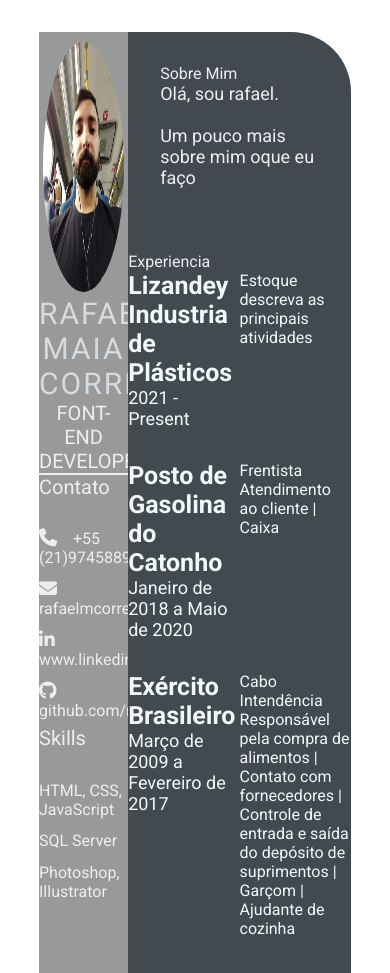
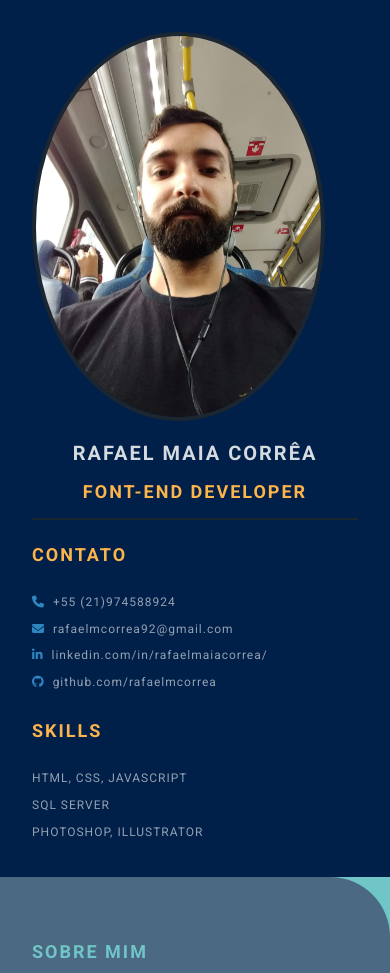
Before and after one commit to rafaelmcorrea/rafaelmcorrea.github.io, a plain HTML site: page index.html in a window 390 px wide. Shown: the top 973 px of the page. Drawn offline with Linux system fonts and the light colour scheme.

Commit message:
feature: css style (#6)

```diff
--- a/assets/css/style.css
+++ b/assets/css/style.css
@@ -1,4 +1,4 @@
-@import url('https://fonts.googleapis.com/css2?family=Roboto:wght@400;500;700&display=swap');
+@import url('https://fonts.googleapis.com/css2?family=Roboto:ital,wght@0,100;0,300;0,400;0,500;0,700;0,900;1,100;1,300;1,400;1,500;1,700;1,900&display=swap');
 
 * {
     margin: 0;
@@ -6,6 +6,10 @@
     box-sizing: border-box;
     list-style: none;
     font-family: 'Roboto', sans-serif;
+}
+
+body {
+    background-color: #70c6c7;
 }
 
 .resume-contents {
@@ -19,50 +23,61 @@
 .left-section {
     grid-column: span 2;
     height: 100%;
-    background-color: #999999;
+    background-color: #00204A;
 }
 
 .right-section {
     grid-column: span 5;
     height: 100%;
-    background-color: #424a50;
+    background-color: #4B6982;
     border-radius: 0px 60px 0px 0px;
 }
 
-.left-section-contents{
+.left-section-content{
     padding: 2rem 2rem;
 }
 
 .profile {
-    text-align: center;
     width: 100%;
-    border-bottom: 2px solid #eeeeee;
+    border-bottom: 2px solid #1B2631;
 }
+
 .profile .profile-image {
-    margin-top: 10px;
     width: 90%;
-    height: 250px;
-    border-radius: 100%;
+    border-radius: 50%;
+    border: 4px solid #1B2631;
 }
 
 .name {
     color: #D6DBDF;
-    font-size: 30px;
+    font-size: 25px;
     letter-spacing: 2px;
     text-transform: uppercase;
+    text-align: center;
+    font-weight: bold;
+    padding: 1rem 0;
 }
 
 .profession {
-    color: #eeeeee;
-    font-size: 20px;
+    color: #FDB44B;
+    font-size: 15px;
     text-transform: uppercase;
     text-align: center;
+    letter-spacing: 2px;
+    font-weight: bold;
+    padding-bottom: 1rem;
 }
 
 /* .contact-info { border-bottom: 2px solid #1B2631; } */
 .left-title {
-    color: #eeeeee;
+    color: #FDB44B;
     font-size: 20px;
+    letter-spacing: 2px;
+    text-transform: uppercase;
+    font-weight: bold;
+    display: flex;
+    align-items: center;
+    padding-top: 1.5rem;
 }
 
 .contact-info ul {
@@ -72,14 +87,18 @@
 .contact-info ul li,
 .references ul li {
     padding: .4rem 0;
-    color: #eeeeee;
+    display: flex;
+    align-items: center;
+    color: #d6dbdfaf;
+    letter-spacing: 1px;
+    font-size: 12px;
 }
 
 .contact-info ul li i,
 .references ul li i {
-    padding-right: 1rem;
+    padding-right: 0.5rem;
     font-size: 18px;
-    color: #eeeeee;
+    color: #2E86C1;
 }
 
 .skills ul {
@@ -87,23 +106,56 @@
 }
 .skills ul li p {
     padding: .4rem 0;
-    color: #eeeeee;
+    color: #d6dbdfaf;
+    font-size: 16px;
+    letter-spacing: 1px;
+    display: flex;
+    align-items: center;
+    text-transform: uppercase;
 }
+
+.referance-name {
+    padding-top: 1.5rem;
+    padding-bottom: .4rem;
+    font-size: 18px;
+    color: #F9E79F;
+    letter-spacing: 1px;
+    text-transform: uppercase;
+}
+
+.referance-profession {
+    font-size: 16px;
+    color: #d6dbdfaf;
+    letter-spacing: 1px;
+    /* text-transform: uppercase; */
+    padding-bottom: .4rem;
+}
+
 
 .right-section-contents {
     padding: 2rem 2rem;
 }
 
 .right-title {
-    color: #eeeeee;
+    color: #70C6C7;
+    font-size: 30px;
+    letter-spacing: 2px;
+    text-transform: uppercase;
+    font-weight: bold;
+    display: flex;
+    align-items: center;
+    padding: 2rem 0;
+    position: relative;
 }
 
 .gap {
     padding-bottom: 2rem;
 }
 .about-me-contents {
-    font-size: 18px;
-    color: #eeeeee;
+    font-size: 16px;
+    letter-spacing: 1px;
+    line-height: 2rem;
+    color: #F1F8FD;
 }
 
 .experience-contents,
@@ -118,25 +170,126 @@
 .exp-company-name,
 .education-school-name,
 .awards-company-name {
-    font-size: 25px;
+    font-size: 20px;
     font-weight: bold;
+    text-transform: uppercase;
+    letter-spacing: 1px;
+    color: #FDB44B;
+    padding-bottom: .4rem;
 }
 
 .exp-time-period,
 .educationp-time-period,
 .awards-time-period {
     font-size: 18px;
+    letter-spacing: 1px;
+    line-height: 2rem;
 }
 
 .exp-position,
 .education-subject,
 .awards-name {
-    font-size: 25px;
+    font-size: 20px;
+    font-weight: bold;
+    text-transform: uppercase;
+    letter-spacing: 1px;
+    color: #FDB44B;
+    padding-bottom: .4rem;
 }
 
 .exp-desc,
 .education-desc,
 .awards-desc {
-    font-size: 16px;
+    font-size: 14px;
+    letter-spacing: 1px;
+    line-height: 1.5rem;
+    border-left: 3px solid #a5a3a3;
     padding-left: 5px;
 }
+
+/* Media queries */
+@media screen and (max-width:780px) {
+    .experience-contents,
+    .education-contents,
+    .awards-contents {
+        grid-template-columns: repeat(1, 1fr);
+    }
+}
+
+@media screen and (max-width:780px) {
+    .left-section {
+        grid-column: span 3;
+    }
+
+    .right-section {
+        grid-column: span 4;
+    }
+
+}
+
+@media screen and (max-width:1200px) {
+    .resume-contents {
+        grid-template-columns: repeat(1, 1fr);
+    }
+}
+
+@media screen and (max-width:390px) {
+    .resume-contents {
+        width: 100%;
+        margin: 0 auto;
+    }
+
+    .name {
+        font-size: 20px;
+    }
+
+    .profession {
+        font-size: 18px;
+    }
+
+    .left-title {
+        font-size: 18px;
+    }
+
+    .right-title {
+        font-size: 18px;
+    }
+
+    .contact-info ul li,
+    .references ul li {
+        font-size: 12px;
+    }
+
+    .contact-info ul li i,
+    .references ul li i {
+        /* padding-right: 1rem; */
+        font-size: 12px;
+    }
+
+    .skills ul li p {
+        font-size: 12px;
+    }
+
+    .about-me-contents {
+        font-size: 16px;
+        line-height: 1.5rem;
+    }
+
+    .exp-company-name,
+    .education-school-name,
+    .awards-company-name {
+        font-size: 18px;
+    }
+
+    .exp-time-period,
+    .educationp-time-period,
+    .awards-time-period {
+        font-size: 16px;
+    }
+
+    .exp-position,
+    .education-subject,
+    .awards-name {
+        font-size: 18px;
+    }
+}
--- a/index.html
+++ b/index.html
@@ -23,7 +23,7 @@
                     <ul>
                         <li><i class="fa fa-phone"></i>+55 (21)974588924</li>
                         <li><i class="fa fa-envelope"></i>rafaelmcorrea92@gmail.com</li>
-                        <li><i class="fa fa-linkedin"></i>www.linkedin.com/in/rafaelmaiacorrea/</li>
+                        <li><i class="fa fa-linkedin"></i>linkedin.com/in/rafaelmaiacorrea/</li>
                         <li><i class="fa fa-github"></i>github.com/rafaelmcorrea</li>
                     </ul>
                 </div>
@@ -53,7 +53,7 @@
                             <br>Um pouco mais sobre mim oque eu faço
                         </p>
                     </section>
-                </div>
+
                     <section class="experience gap">
                         <div class="right-title">Experiencia</div>
                         <div class="experience-contents">
@@ -138,7 +138,7 @@
 
                         </div>
                     </section>
-
+                </div>
             </section>
     </main>
 </body>
```
